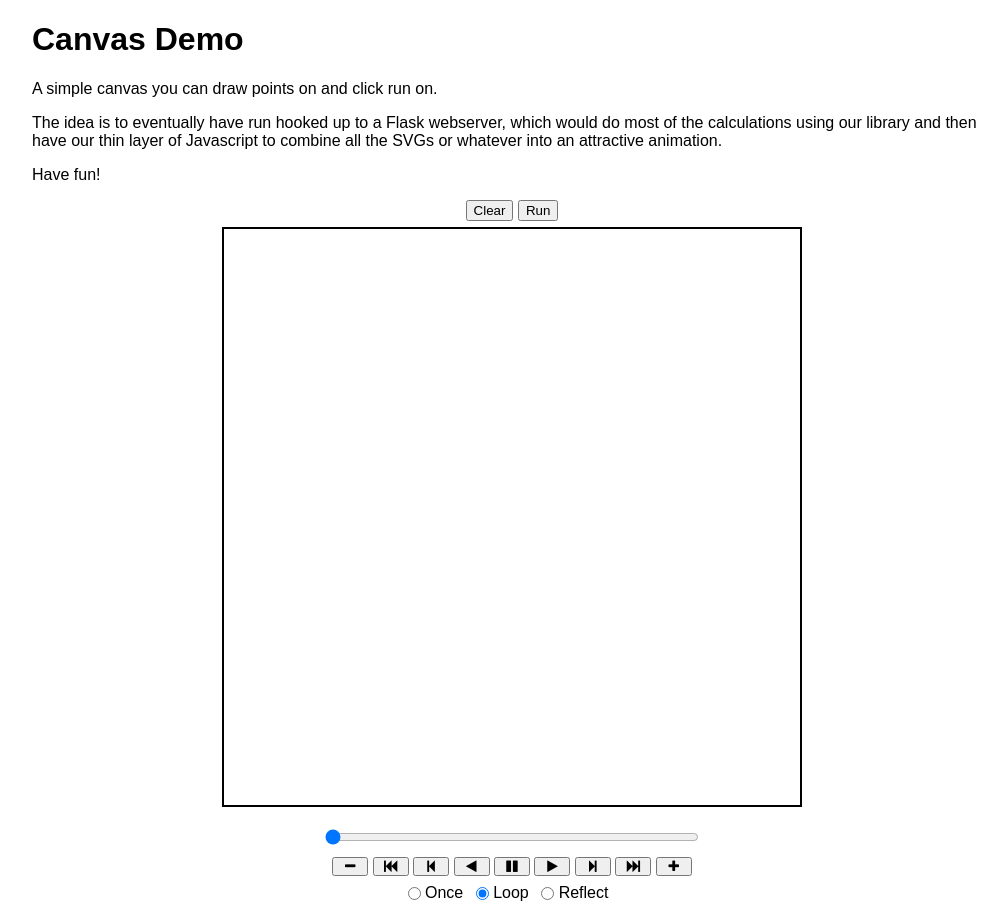
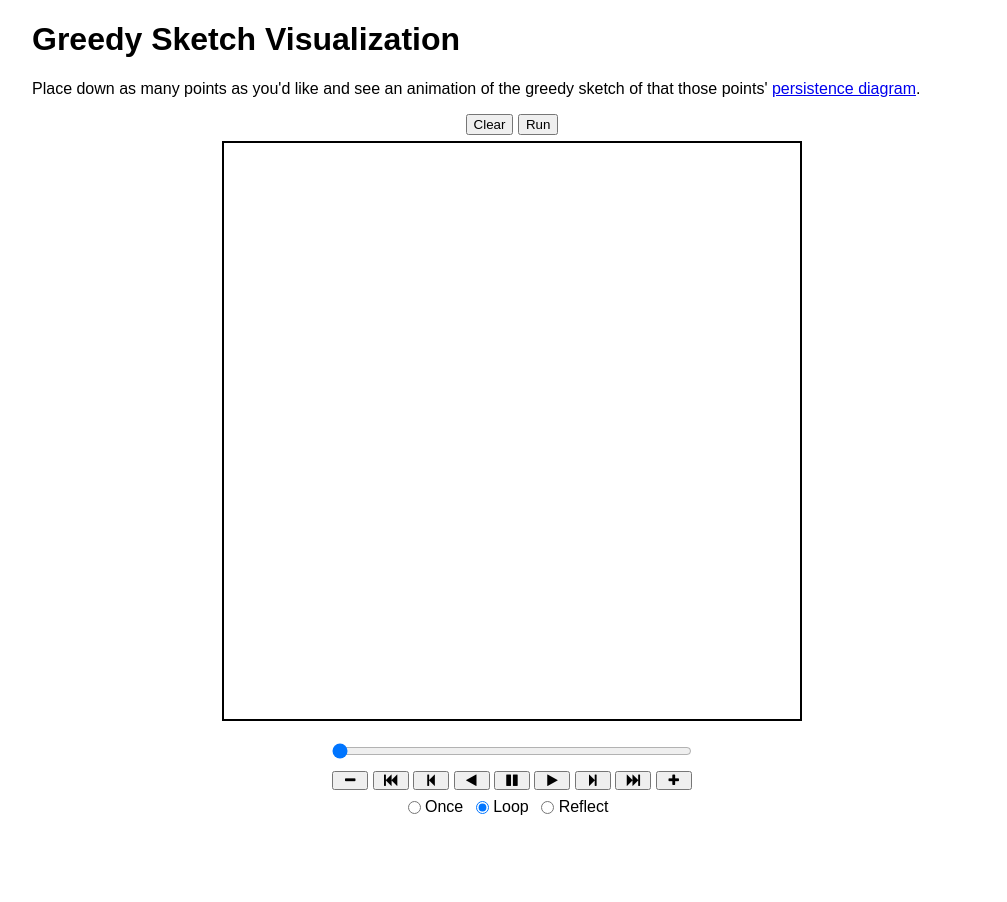
Before and after one commit to Dinokaiz2/greedy-sketch-viz, a plain HTML site: page website/index.html in a window 1280 px wide. Shown: the whole page, without its empty margins (128-1135 px from the left). After the commit the page ends 816 px from the top, so only its background shows below. Drawn offline with Linux system fonts and the light colour scheme.

Commit message:
Rework website's design slightly

```diff
--- a/website/index.html
+++ b/website/index.html
@@ -4,7 +4,9 @@
     <meta charset="UTF-8" />
     <meta name="viewport" content="width=device-width" />
 
-    <title>Canvas Demo</title>
+    <title>Greedy Sketch Visualization</title>
+
+    <meta property="og:title" content="Greedy Sketch Visualization" />
 
     <link href="styles.css" rel="stylesheet" />
 
@@ -15,15 +17,15 @@
     />
   </head>
   <body>
-    <h1>Canvas Demo</h1>
-    <p>A simple canvas you can draw points on and click run on.</p>
+    <h1>Greedy Sketch Visualization</h1>
     <p>
-      The idea is to eventually have run hooked up to a Flask webserver, which
-      would do most of the calculations using our library and then have our thin
-      layer of Javascript to combine all the SVGs or whatever into an attractive
-      animation.
+      Place down as many points as you'd like and see an animation of the greedy
+      sketch of that those points'
+      <a
+        href="https://towardsdatascience.com/persistent-homology-with-examples-1974d4b9c3d0"
+        >persistence diagram</a
+      >.
     </p>
-    <p>Have fun!</p>
 
     <div class="display-area">
       <div class="canvas-buttons">
--- a/website/index.js
+++ b/website/index.js
@@ -1,4 +1,4 @@
-const POINT_SIZE = 3;
+const POINT_SIZE = 5;
 const POINT_COLOR = "#ff0000";
 
 const canvas = document.getElementById("canvas");
--- a/website/styles.css
+++ b/website/styles.css
@@ -36,12 +36,17 @@ body {
   width: min(100%, max(60%, 60vh));
 }
 
+/* This is a modified version of what Animation.to_jshtml() returns */
 .animation {
   display: inline-block;
   text-align: center;
+  max-width: 100%;
+}
+.animation > img {
+  max-width: 100%;
 }
 input[type="range"].anim-slider {
-  width: 374px;
+  width: 100%;
   margin-left: auto;
   margin-right: auto;
 }
```
